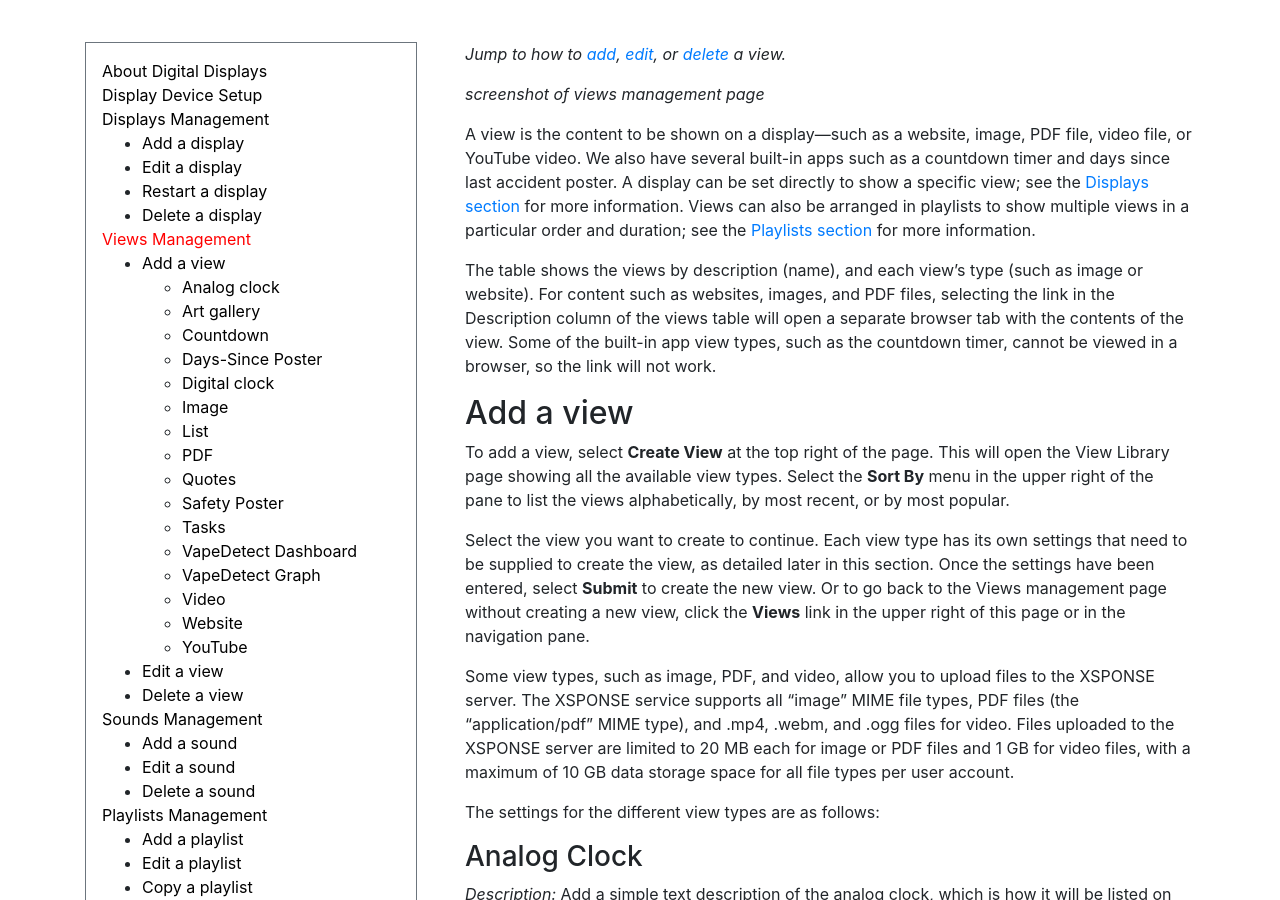
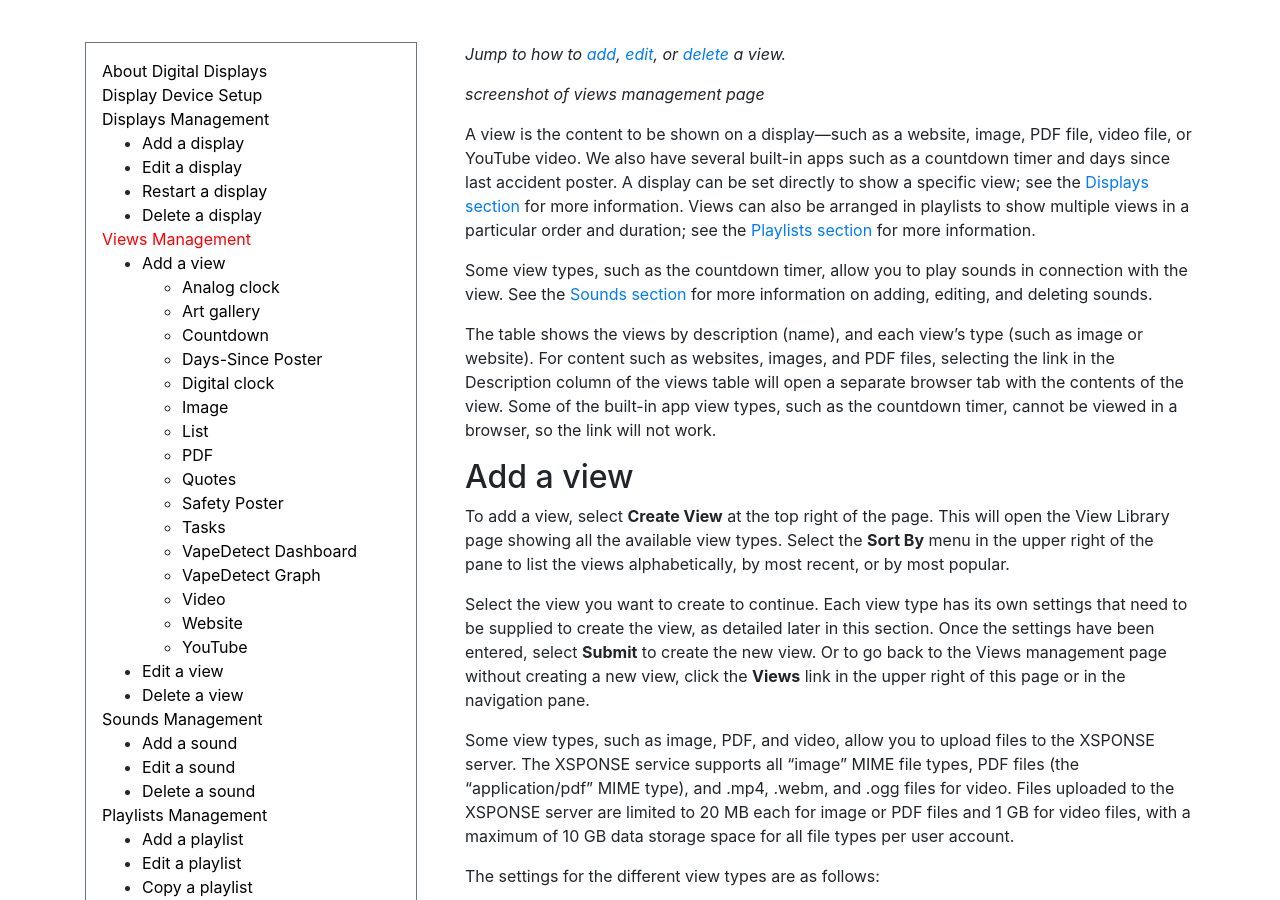
Before and after one commit to NrsSystems/docs, a Jekyll site: the page built from digital-displays/views-management.md, in a window 1280 px wide and 900 px high, scrolled down 301 px. Built offline with Jekyll 4.4.1, drawn with Linux system fonts in a browser that asks for light colours; our own code applies the rules of GitHub Pages for plain Markdown files.

Commit message:
Update views-management.md
Added a brief description and link about sounds with views.

```diff
--- a/digital-displays/views-management.md
+++ b/digital-displays/views-management.md
@@ -6,6 +6,8 @@ abstract: The Views management page allows a user to add, edit, or delete a view
 > _screenshot of views management page_
 
 A view is the content to be shown on a display—such as a website, image, PDF file, video file, or YouTube video. We also have several built-in apps such as a countdown timer and days since last accident poster. A display can be set directly to show a specific view; see the [Displays section](displays-management.md#edit-a-display) for more information. Views can also be arranged in playlists to show multiple views in a particular order and duration; see the [Playlists section](playlists-management.md) for more information.
+
+Some view types, such as the countdown timer, allow you to play sounds in connection with the view. See the [Sounds section](sounds-management.md) for more information on adding, editing, and deleting sounds.
 
 The table shows the views by description (name), and each view’s type (such as image or website). For content such as websites, images, and PDF files, selecting the link in the Description column of the views table will open a separate browser tab with the contents of the view. Some of the built-in app view types, such as the countdown timer, cannot be viewed in a browser, so the link will not work.
 
```
